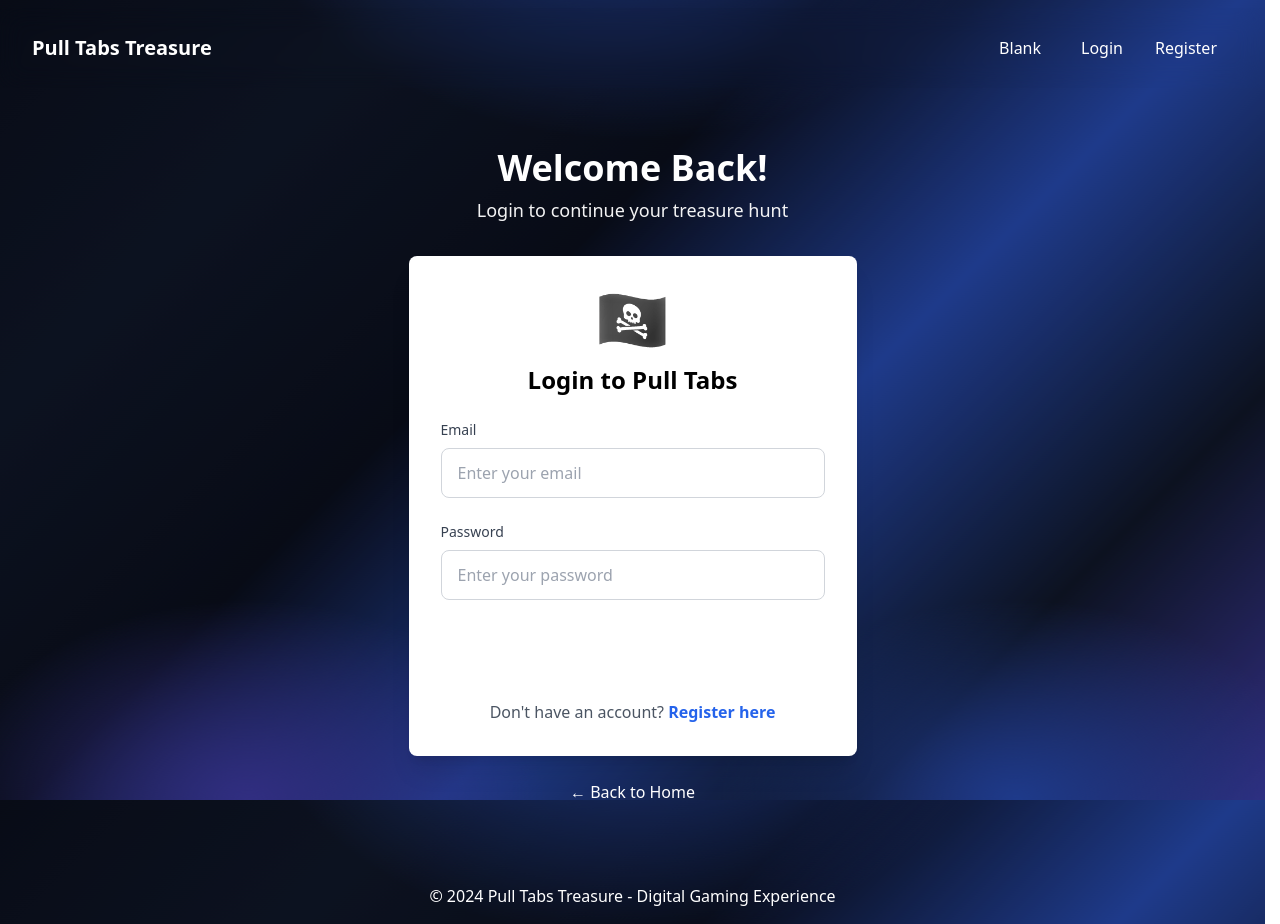
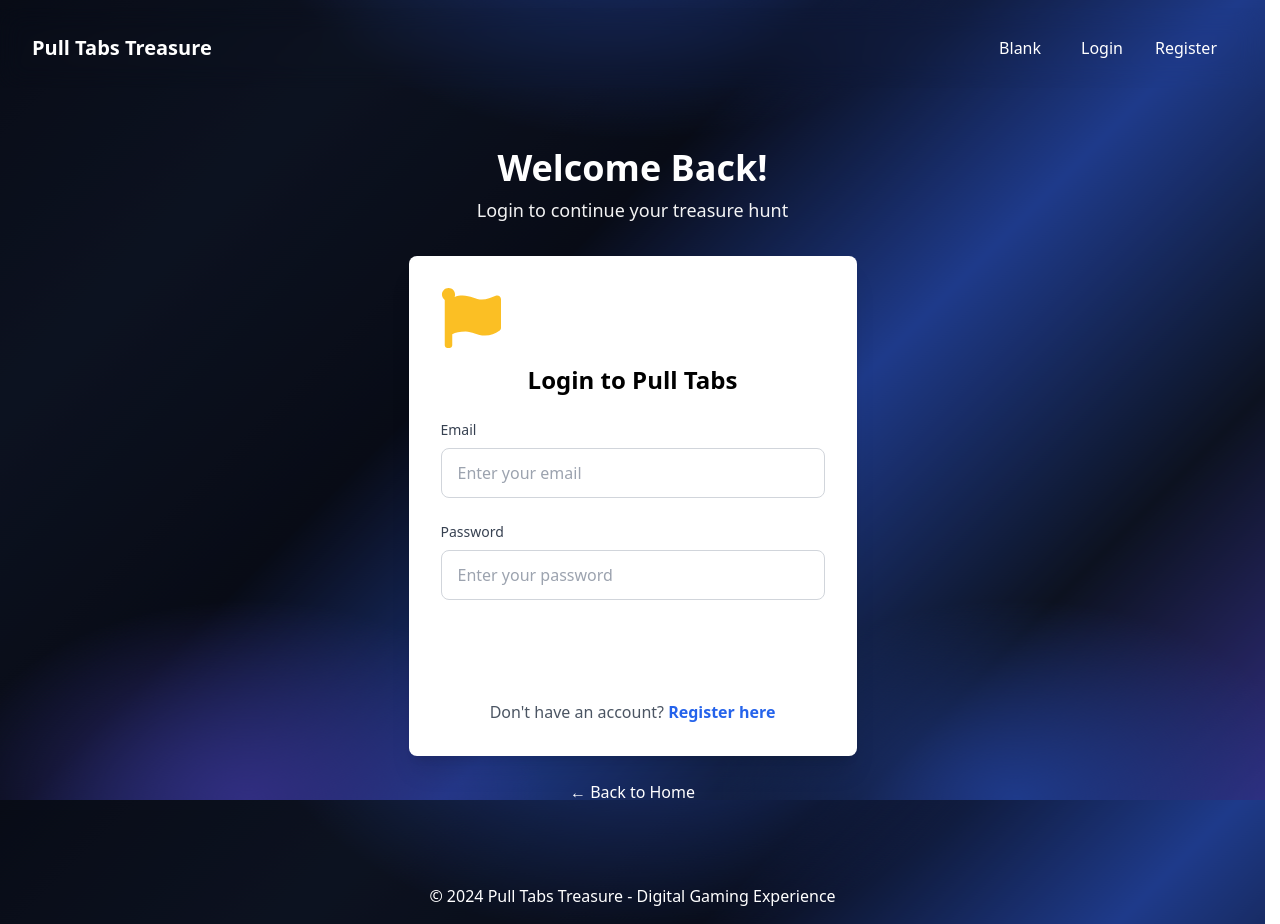
Before and after one commit to Benjafo/pull-tabs, a React (Vite) app in the folder client/: page /login in a window 1280 px wide. Built offline with nearby package versions, Linux system fonts and the light colour scheme; no server answers.

Commit message:
checkpoint: modify client/src/pages/LoginPage.tsx - 16:45

```diff
--- a/client/src/pages/LoginPage.tsx
+++ b/client/src/pages/LoginPage.tsx
@@ -1,6 +1,7 @@
 import { useState } from 'react';
 import type { FormEvent } from 'react';
 import { Link, useNavigate } from 'react-router-dom';
+import { FaFlag } from 'react-icons/fa';
 import { useAuth } from '../hooks/useAuth';
 
 export function LoginPage() {
@@ -49,7 +50,7 @@ export function LoginPage() {
         <div className="bg-white rounded-lg shadow-xl p-8">
           <form onSubmit={handleSubmit} className="space-y-6">
             <div className="text-center mb-6">
-              <span className="text-6xl">🏴‍☠️</span>
+              <FaFlag className="text-6xl text-gold-400" />
               <h2 className="text-2xl font-bold text-primary-800 mt-4">Login to Pull Tabs</h2>
             </div>
 
```
